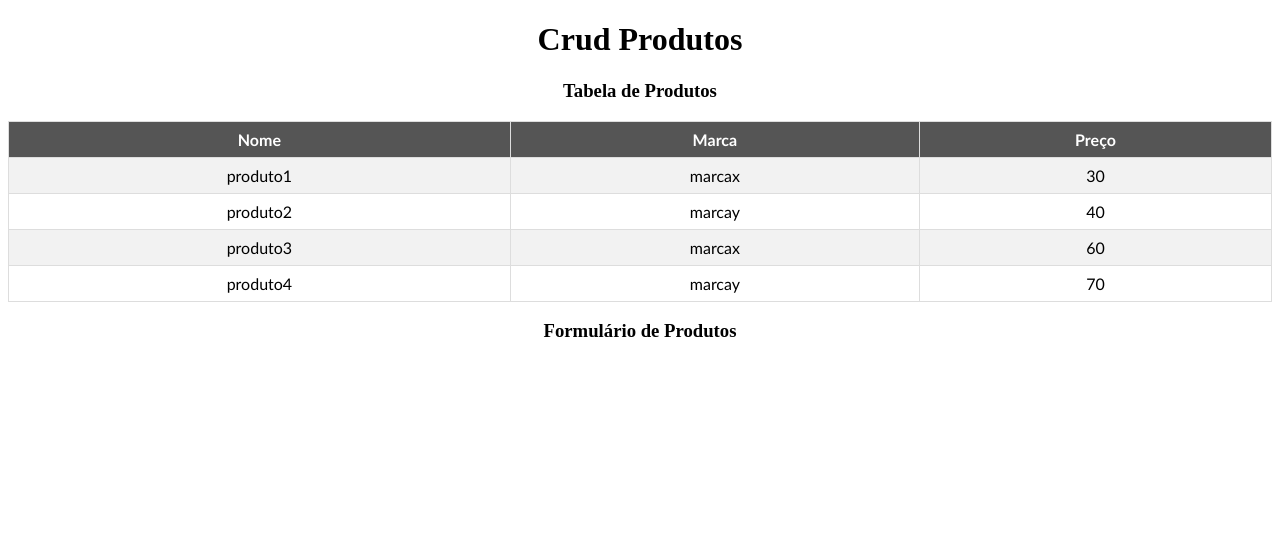
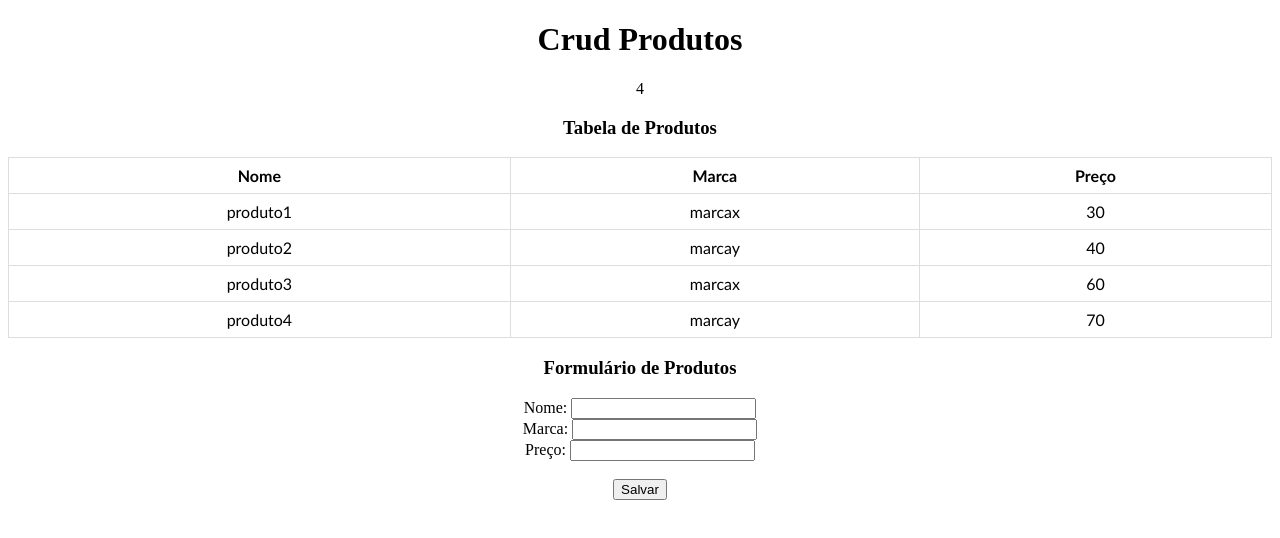
Before and after one commit to profries/pi4-crud-produtos-angular, an Angular app: page / in a window 1280 px wide. Shown: the top 538 px of the page. Built offline with nearby package versions, Linux system fonts and the light colour scheme.

Commit message:
Integração dos dados de produto via I/O de componente

```diff
--- a/src/app/app.component.html
+++ b/src/app/app.component.html
@@ -1,7 +1,7 @@
 <!--The content below is only a placeholder and can be replaced.-->
 <div style="text-align:center">
   <h1>{{titulo}}</h1>
-
-  <tabela-produtos></tabela-produtos>
-  <form-produtos></form-produtos>
+  <p>{{listaProdutos.length}}</p>
+  <tabela-produtos [lista]="listaProdutos"></tabela-produtos>
+  <form-produtos (enviarProduto)="adicionarProduto($event)"></form-produtos>
 </div>
--- a/src/app/app.component.ts
+++ b/src/app/app.component.ts
@@ -7,6 +7,16 @@ import { Component } from '@angular/core';
 })
 export class AppComponent {
   titulo = 'Crud Produtos';
+  listaProdutos = [
+    {nome:"produto1",marca:"marcax",preco:30.0},
+    {nome:"produto2",marca:"marcay",preco:40.0},
+    {nome:"produto3",marca:"marcax",preco:60.0},
+    {nome:"produto4",marca:"marcay",preco:70.0}
 
+  ];
+
+  adicionarProduto(produto:any){
+    this.listaProdutos.push(produto);
+  }
 
 }
--- a/src/app/app.module.ts
+++ b/src/app/app.module.ts
@@ -5,6 +5,7 @@ import { AppRoutingModule } from './app-routing.module';
 import { AppComponent } from './app.component';
 import { TabelaProdutosComponent } from './tabela-produtos/tabela-produtos.component';
 import { FormProdutosComponent } from './form-produtos/form-produtos.component';
+import { FormsModule } from '@angular/forms';
 
 @NgModule({
   declarations: [
@@ -14,6 +15,7 @@ import { FormProdutosComponent } from './form-produtos/form-produtos.component';
   ],
   imports: [
     BrowserModule,
+    FormsModule,
     AppRoutingModule
   ],
   providers: [],
--- a/src/app/form-produtos/form-produtos.component.html
+++ b/src/app/form-produtos/form-produtos.component.html
@@ -1 +1,14 @@
 <h3>Formulário de Produtos</h3>
+<form>
+    Nome:
+    <input type="text" name="nome" [(ngModel)]="produto.nome" > <br/>
+    Marca:
+    <input type="text" name="marca" [(ngModel)]="produto.marca"><br/>
+    Preço:
+    <input type="text" name="preco" [(ngModel)]="produto.preco"><br/><br/>
+
+    <input type="button" value="Salvar" (click)="salvar()">
+    <p>{{produto.nome}}</p>
+    <p>{{produto.marca}}</p>
+    <p>{{produto.preco}}</p>
+</form>
--- a/src/app/form-produtos/form-produtos.component.ts
+++ b/src/app/form-produtos/form-produtos.component.ts
@@ -1,4 +1,4 @@
-import { Component, OnInit } from '@angular/core';
+import { Component, OnInit, Output, EventEmitter } from '@angular/core';
 
 @Component({
   selector: 'form-produtos',
@@ -6,10 +6,16 @@ import { Component, OnInit } from '@angular/core';
   styleUrls: ['./form-produtos.component.css']
 })
 export class FormProdutosComponent implements OnInit {
-
+  @Output() enviarProduto = new EventEmitter<any>();
+  produto = {nome:"",marca:"",preco:""}
   constructor() { }
 
   ngOnInit() {
   }
 
+  salvar(){
+    //Enviar para o componente pai
+    this.enviarProduto.emit(this.produto);
+  }
+
 }
--- a/src/app/tabela-produtos/tabela-produtos.component.css
+++ b/src/app/tabela-produtos/tabela-produtos.component.css
@@ -1,10 +1,10 @@
-#customers {
+#produtos {
     font-family: "Trebuchet MS", Arial, Helvetica, sans-serif;
     border-collapse: collapse;
     width: 100%;
   }
 
-  #customers td, #customers th {
+  #produtos td, #produtos th {
     border: 1px solid #ddd;
     padding: 8px;
   }
--- a/src/app/tabela-produtos/tabela-produtos.component.html
+++ b/src/app/tabela-produtos/tabela-produtos.component.html
@@ -1,12 +1,12 @@
 <h3>Tabela de Produtos</h3>
-<p *ngIf="!produtos || produtos.length <= 0">Não contém produtos</p>
-<table *ngIf="produtos && produtos.length > 0" id="customers">
+<p *ngIf="!lista || lista.length <= 0">Não contém produtos</p>
+<table *ngIf="lista && lista.length > 0" id="produtos">
   <tr>
     <th>Nome</th>
     <th>Marca</th>
     <th>Preço</th>
   </tr>
-  <tr *ngFor="let produto of produtos">
+  <tr *ngFor="let produto of lista">
     <td>{{produto.nome}}</td>
     <td>{{produto.marca}}</td>
     <td>{{produto.preco}}</td>
--- a/src/app/tabela-produtos/tabela-produtos.component.ts
+++ b/src/app/tabela-produtos/tabela-produtos.component.ts
@@ -1,4 +1,4 @@
-import { Component, OnInit } from '@angular/core';
+import { Component, OnInit, Input } from '@angular/core';
 
 @Component({
   selector: 'tabela-produtos',
@@ -6,13 +6,7 @@ import { Component, OnInit } from '@angular/core';
   styleUrls: ['./tabela-produtos.component.css']
 })
 export class TabelaProdutosComponent implements OnInit {
-  produtos = [
-    {nome:"produto1",marca:"marcax",preco:30.0},
-    {nome:"produto2",marca:"marcay",preco:40.0},
-    {nome:"produto3",marca:"marcax",preco:60.0},
-    {nome:"produto4",marca:"marcay",preco:70.0}
-
-  ];
+  @Input() lista;
   constructor() { }
 
   ngOnInit() {
```
